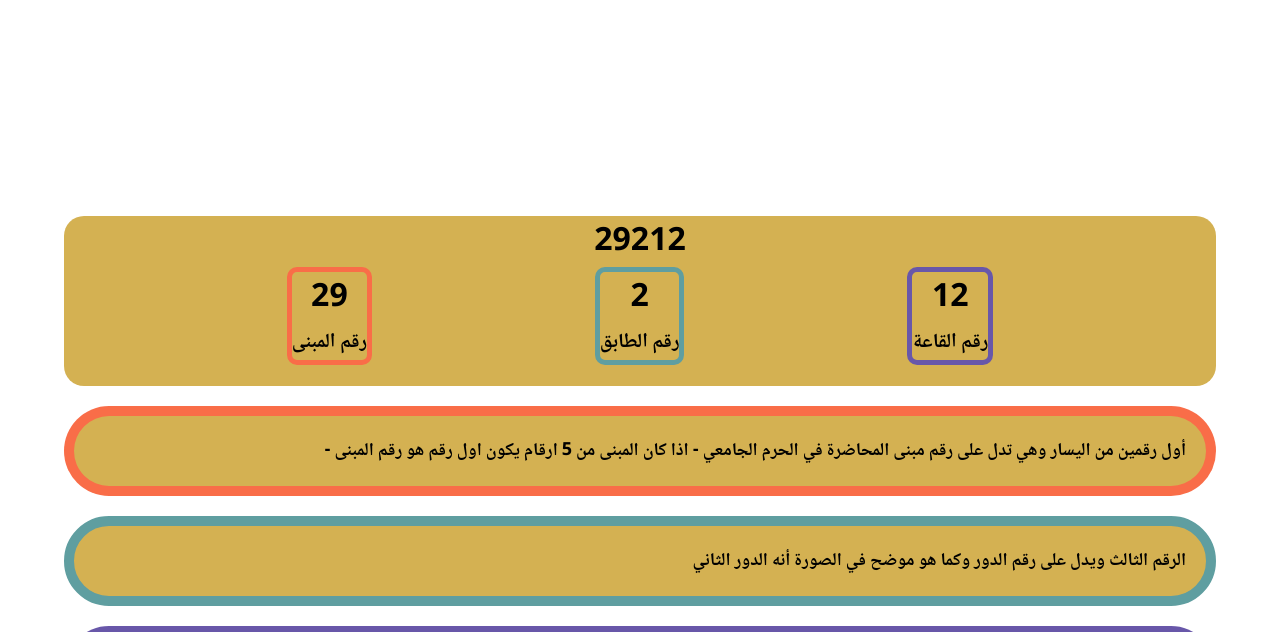
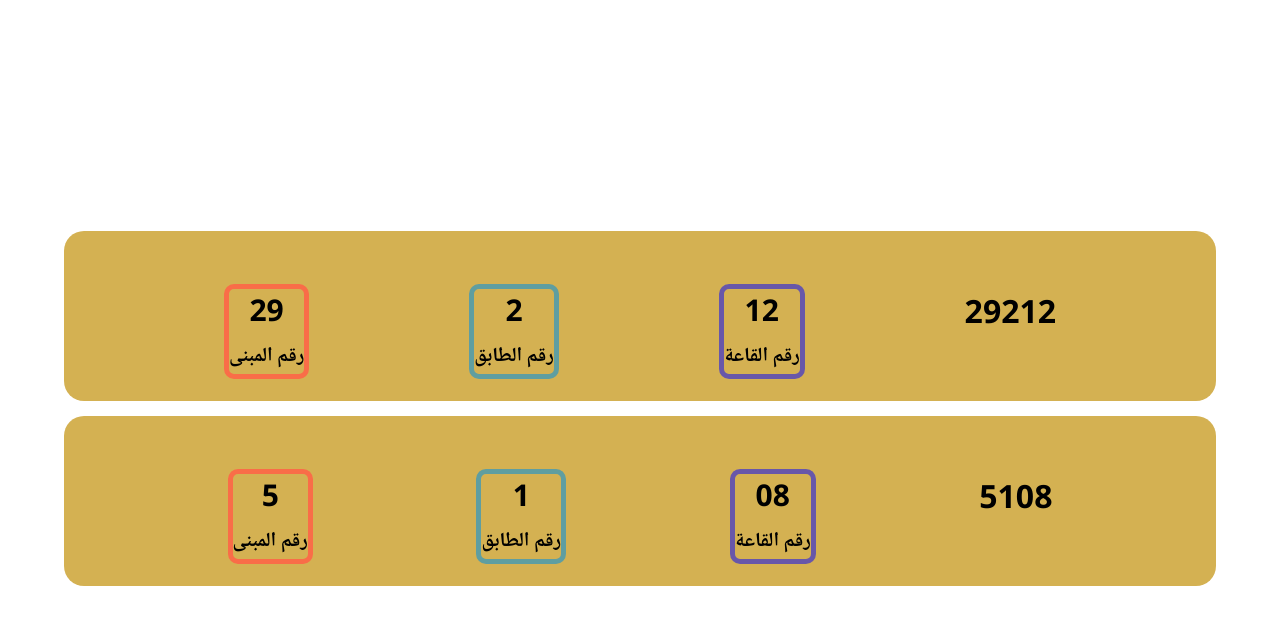
Before and after one commit to H-Bosaeed/CAPSTONE2, a PHP site: page /howtoknowclass.html in a window 1280 px wide. Shown: the part 408-1040 px from the top of the page. Run offline with PHP 8.4, Linux system fonts and the light colour scheme; some web fonts are replaced.

Commit message:
editing howtoknowclass

```diff
--- a/CSS/howtoknowclass.css
+++ b/CSS/howtoknowclass.css
@@ -56,44 +56,46 @@
 }
 .fullnumber {
     font-size: 32px;
-    position: absolute;
+    position: relative;
     top: 0;
 }
-
+.facility-content:last-child {
+    margin-top: 15px;
+}
 .class-num span.building {
     /* background-color: #ff6347de; */
     border: 5px solid #ff6347de;
+    font-size: 16px;
 }
 .class-num span.floor {
     /* background-color: cadetblue; */
     border: 5px solid cadetblue;
+    font-size: 16px;
 }
 .class-num span.room {
     /* background-color: #0000ff81; */
     border: 5px solid #0000ff81;
+    font-size: 16px;
 }
 .class-num span > span {
-    font-size: 20px;
+    font-size: 16px;
     align-items: center;
 }
-.class-num:nth-child(2),
-.class-num:nth-child(3),
-.class-num:nth-child(4)
-{
-    font-size: 18px;
-    border-radius: 100px;
-    padding: 20px 20px;
-    margin: 20px 0;
+@media (min-width: 600px) {
+    .class-num span.building {
+        font-size: 30px;
+    }
+    .class-num span.floor {
+        border: 5px solid cadetblue;
+        font-size: 30px;
+    }
+    .class-num span.room {
+        border: 5px solid #0000ff81;
+        font-size: 30px;
+    }
+    .class-num span > span {
+        font-size: 20px;
+        align-items: center;
+    }
+
 }
-.class-num:nth-child(2) {
-    /* background-color: #ff6347de; */
-    border: 10px solid #ff6347de;
-}
-.class-num:nth-child(3) {
-    /* background-color: cadetblue; */
-    border: 10px solid cadetblue;
-}
-.class-num:nth-child(4) {
-    /* background-color: #0000ff81; */
-    border: 10px solid #0000ff81;
-}
--- a/howtoknowclass.html
+++ b/howtoknowclass.html
@@ -72,17 +72,19 @@
                             <span>رقم المبنى</span>
                         </span>
                     </div>
+                <div class="facility-content">
                     <div class="class-num">
-                        أول رقمين من اليسار وهي تدل على رقم مبنى
-                        المحاضرة في الحرم الجامعي - اذا كان المبنى من 5 ارقام يكون اول رقم هو رقم المبنى -
-                    </div>
-                    <div class="class-num">
-                        الرقم الثالث ويدل على رقم الدور وكما هو
-                        موضح في الصورة أنه الدور الثاني
-                    </div>
-                    <div class="class-num">
-                        الرقم الرابع والخامس تدل على رقم
-                        القاعة وكما هو موضح في الصورة
+                    <div class="fullnumber">5108</div>
+                        <span class="room">08
+                            <span>رقم القاعة</span>
+                        </span>
+                        <span class="floor">1
+                            <span>رقم الطابق</span>
+                        </span>
+                        <span class="building">5
+                            <br>
+                            <span>رقم المبنى</span>
+                        </span>
                     </div>
                 </div>
             </div>
```
Also changed, not shown: index.html (+11 -11 lines).
